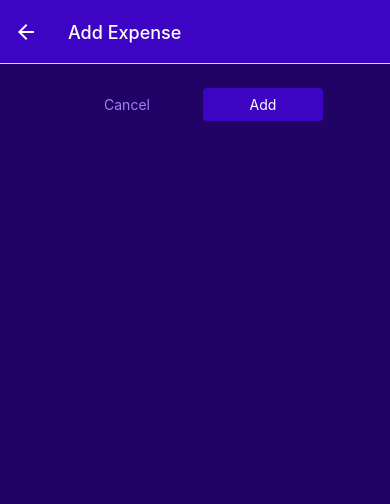
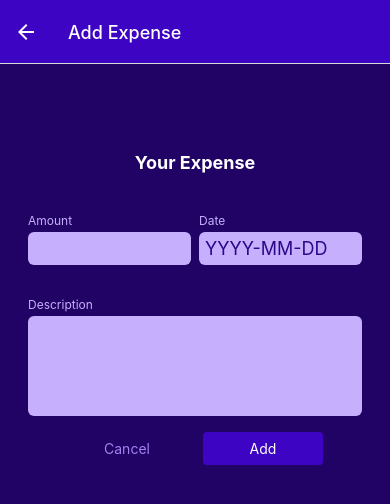
Before and after one commit to sgtbrunner/expense-tracker, a React Native app: screen /ManageExpense in a window 390 px wide. Shown: the top 504 px of the page. Built offline with nearby package versions, Linux system fonts and the light colour scheme.

Commit message:
adds user input handling

```diff
--- /dev/null
+++ b/src/components/ManageExpense/ExpenseForm.js
@@ -0,0 +1,111 @@
+import { useState } from 'react';
+import { StyleSheet, Text, View } from 'react-native';
+
+import Button from '../UI/Button';
+import Input from './Input';
+import { getFormattedDate } from '../../utils/date';
+
+const ExpenseForm = ({
+  defaultValues,
+  onCancel,
+  onSubmit,
+  submitButtonLabel,
+}) => {
+  const [input, setInput] = useState({
+    amount: defaultValues ? defaultValues.amount.toString() : '',
+    date: defaultValues ? getFormattedDate(defaultValues.date) : '',
+    description: defaultValues ? defaultValues.description : '',
+  });
+  const inputChangedHandler = (inputIdentifier, enteredInput) => {
+    setInput((currentInput) => {
+      return {
+        ...currentInput,
+        [inputIdentifier]: enteredInput,
+      };
+    });
+  };
+
+  const submitHandler = () => {
+    const expenseData = {
+      amount: +input.amount,
+      date: new Date(input.date),
+      description: input.description,
+    };
+
+    onSubmit(expenseData);
+  };
+
+  return (
+    <View style={styles.form}>
+      <Text style={styles.title}>Your Expense</Text>
+      <View style={styles.inputsRow}>
+        <Input
+          style={styles.rowInput}
+          label='Amount'
+          textInputConfig={{
+            keyboardType: 'decimal-pad',
+            onChangeText: (value) => inputChangedHandler('amount', value),
+            value: input.amount,
+          }}
+        />
+        <Input
+          style={styles.rowInput}
+          label='Date'
+          textInputConfig={{
+            placeholder: 'YYYY-MM-DD',
+            maxLength: 10,
+            onChangeText: (value) => inputChangedHandler('date', value),
+            value: input.date,
+          }}
+        />
+      </View>
+      <Input
+        label='Description'
+        textInputConfig={{
+          multiline: true,
+          onChangeText: (value) => inputChangedHandler('description', value),
+          value: input.description,
+        }}
+      />
+      <View style={styles.buttons}>
+        <Button mode='flat' onPress={onCancel} style={styles.button}>
+          Cancel
+        </Button>
+        <Button onPress={submitHandler} style={styles.button}>
+          {submitButtonLabel}
+        </Button>
+      </View>
+    </View>
+  );
+};
+
+const styles = StyleSheet.create({
+  form: {
+    marginTop: 40,
+  },
+  title: {
+    fontSize: 18,
+    fontWeight: 'bold',
+    color: 'white',
+    marginVertical: 24,
+    textAlign: 'center',
+  },
+  inputsRow: {
+    flexDirection: 'row',
+    justifyContent: 'space-between',
+  },
+  rowInput: {
+    flex: 1,
+  },
+  button: {
+    minWidth: 120,
+    marginHorizontal: 8,
+  },
+  buttons: {
+    flexDirection: 'row',
+    justifyContent: 'center',
+    alignItems: 'center',
+  },
+});
+
+export default ExpenseForm;
--- /dev/null
+++ b/src/components/ManageExpense/Input.js
@@ -0,0 +1,41 @@
+import { StyleSheet, Text, TextInput, View } from 'react-native';
+
+import GlobalStyles from '../../constants/styles';
+
+const Input = ({ label, style, textInputConfig }) => {
+  const isMultiline = textInputConfig && textInputConfig.multiline;
+  return (
+    <View style={[styles.inputContainer, style]}>
+      <Text style={styles.label}>{label}</Text>
+      <TextInput
+        style={[styles.input, isMultiline && styles.inputMultiline]}
+        {...textInputConfig}
+      />
+    </View>
+  );
+};
+
+const styles = StyleSheet.create({
+  inputContainer: {
+    marginHorizontal: 4,
+    marginVertical: 16,
+  },
+  label: {
+    fontSize: 12,
+    color: GlobalStyles.colors.primary100,
+    marginBottom: 4,
+  },
+  input: {
+    backgroundColor: GlobalStyles.colors.primary100,
+    padding: 6,
+    borderRadius: 6,
+    fontSize: 18,
+    color: GlobalStyles.colors.primary700,
+  },
+  inputMultiline: {
+    minHeight: 100,
+    textAlignVertical: 'top',
+  },
+});
+
+export default Input;
--- a/src/context/expenses-context.js
+++ b/src/context/expenses-context.js
@@ -75,7 +75,6 @@
 });
 
 const expensesReducer = (state, action) => {
-  console.log({ state, action });
   switch (action.type) {
     case ADD:
       const id = new Date().toString() + Math.random().toString();
--- a/src/screens/ManageExpense.js
+++ b/src/screens/ManageExpense.js
@@ -1,6 +1,6 @@
 import { useContext, useLayoutEffect } from 'react';
 import { StyleSheet, View } from 'react-native';
-import Button from '../components/UI/Button';
+import ExpenseForm from '../components/ManageExpense/ExpenseForm';
 
 import IconButton from '../components/UI/IconButton';
 import GlobalStyles from '../constants/styles';
@@ -12,8 +12,11 @@
   const editedExpenseId = route.params?.expenseId;
   const isEditing = !!editedExpenseId;
 
+  const selectedExpense = expensesContext.expenses.find(
+    (expense) => expense.id === editedExpenseId
+  );
+
   const deleteExpenseHandler = () => {
-    console.log(editedExpenseId);
     expensesContext.deleteExpense(editedExpenseId);
     navigation.goBack();
   };
@@ -22,19 +25,11 @@
     navigation.goBack();
   };
 
-  const confirmHandler = () => {
+  const confirmHandler = (expenseData) => {
     if (isEditing) {
-      expensesContext.updateExpense(editedExpenseId, {
-        description: 'Update test',
-        amount: 29.99,
-        date: new Date('2022-08-20'),
-      });
+      expensesContext.updateExpense(editedExpenseId, expenseData);
     } else {
-      expensesContext.addExpense({
-        description: 'Add test',
-        amount: 19.99,
-        date: new Date('2022-06-19'),
-      });
+      expensesContext.addExpense(expenseData);
     }
     navigation.goBack();
   };
@@ -47,14 +42,12 @@
 
   return (
     <View style={styles.container}>
-      <View style={styles.buttons}>
-        <Button mode='flat' onPress={cancelHandler} style={styles.button}>
-          Cancel
-        </Button>
-        <Button onPress={confirmHandler} style={styles.button}>
-          {isEditing ? 'Update' : 'Add'}
-        </Button>
-      </View>
+      <ExpenseForm
+        defaultValues={selectedExpense}
+        onCancel={cancelHandler}
+        onSubmit={confirmHandler}
+        submitButtonLabel={isEditing ? 'Update' : 'Add'}
+      />
       {isEditing && (
         <View style={styles.deleteContainer}>
           <IconButton
@@ -75,15 +68,6 @@
     padding: 24,
     backgroundColor: GlobalStyles.colors.primary800,
   },
-  buttons: {
-    flexDirection: 'row',
-    justifyContent: 'center',
-    alignItems: 'center',
-  },
-  button: {
-    minWidth: 120,
-    marginHorizontal: 8,
-  },
   deleteContainer: {
     marginTop: 16,
     paddingTop: 8,
--- a/src/utils/date.js
+++ b/src/utils/date.js
@@ -1,5 +1,5 @@
 export const getFormattedDate = (date) => {
-  return `${date.getFullYear()}-${date.getMonth() + 1}-${date.getDate()}`;
+  return date.toISOString().slice(0, 10);
 };
 
 export const getDateMinusDays = (date, days) => {
```
